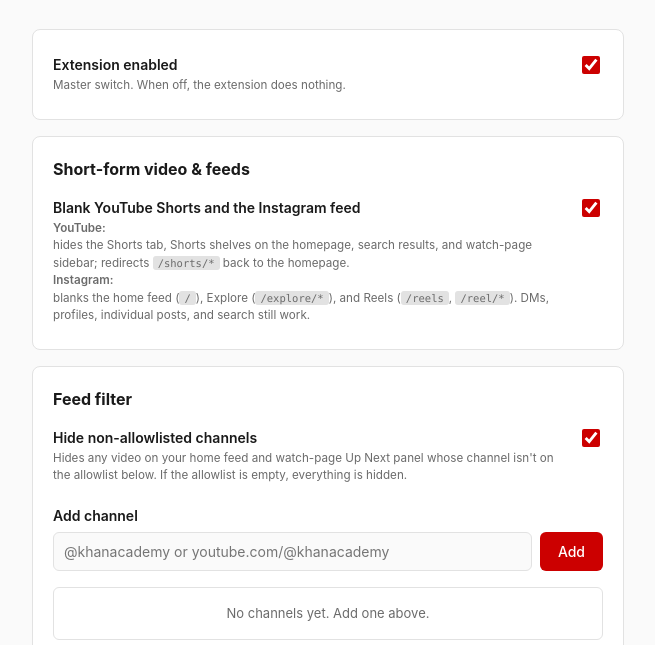
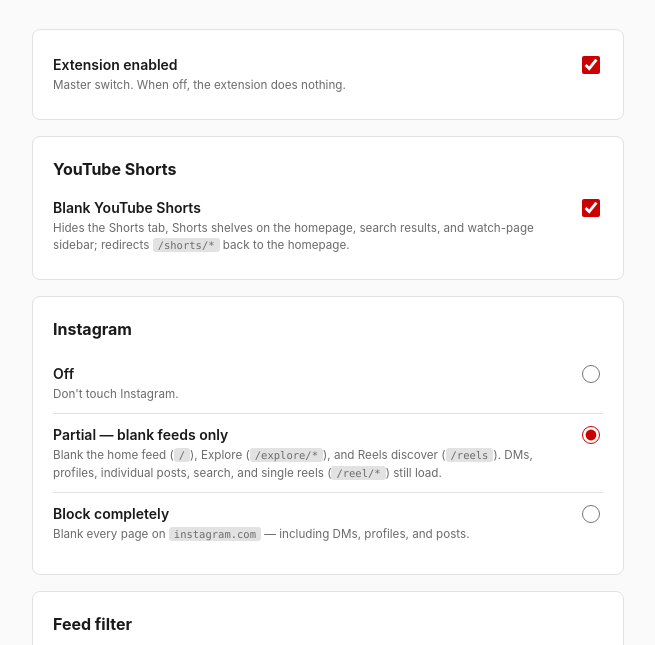
Before and after one commit to dk2lone/feedblock, a website with bundled scripts: page entrypoints/options/index.html in a window 1280 px wide. Shown: the part 123-768 px from the top of the page, without its empty margins (312-967 px from the left). Built offline with nearby package versions, Linux system fonts and the light colour scheme; what wxt would draw is missing.

Commit message:
Add Instagram mode setting: Off / Partial / Block completely
Splits Instagram blocking out from the shared shortFormVideo toggle. New
settings.instagram.mode (off|partial|full) with a dedicated Options card.
Full mode blanks every page on instagram.com via a new
data-feedblock-nuke="all" CSS rule; partial mode keeps existing
path-aware blanking (home/explore/reels). Legacy users keep current
behavior via storage migration that mirrors shortFormVideo.enabled into
the new field.

```diff
--- a/entrypoints/options/index.html
+++ b/entrypoints/options/index.html
@@ -27,22 +27,64 @@
       </section>
 
       <section class="card">
-        <h2>Short-form video & feeds</h2>
+        <h2>YouTube Shorts</h2>
         <label class="row">
           <span>
-            <strong>Blank YouTube Shorts and the Instagram feed</strong>
+            <strong>Blank YouTube Shorts</strong>
             <small>
-              <strong>YouTube:</strong> hides the Shorts tab, Shorts shelves on
-              the homepage, search results, and watch-page sidebar; redirects
-              <code>/shorts/*</code> back to the homepage.<br />
-              <strong>Instagram:</strong> blanks the home feed
-              (<code>/</code>), Explore (<code>/explore/*</code>), and Reels
-              (<code>/reels</code>, <code>/reel/*</code>). DMs, profiles,
-              individual posts, and search still work.
+              Hides the Shorts tab, Shorts shelves on the homepage, search
+              results, and watch-page sidebar; redirects <code>/shorts/*</code>
+              back to the homepage.
             </small>
           </span>
           <input type="checkbox" id="shorts-enabled" />
         </label>
+      </section>
+
+      <section class="card">
+        <h2>Instagram</h2>
+        <ul class="radio-list" role="radiogroup" aria-label="Instagram mode">
+          <li>
+            <label class="row">
+              <span>
+                <strong>Off</strong>
+                <small>Don't touch Instagram.</small>
+              </span>
+              <input type="radio" name="ig-mode" value="off" id="ig-off" />
+            </label>
+          </li>
+          <li>
+            <label class="row">
+              <span>
+                <strong>Partial — blank feeds only</strong>
+                <small>
+                  Blank the home feed (<code>/</code>), Explore
+                  (<code>/explore/*</code>), and Reels discover
+                  (<code>/reels</code>). DMs, profiles, individual posts,
+                  search, and single reels (<code>/reel/*</code>) still load.
+                </small>
+              </span>
+              <input
+                type="radio"
+                name="ig-mode"
+                value="partial"
+                id="ig-partial"
+              />
+            </label>
+          </li>
+          <li>
+            <label class="row">
+              <span>
+                <strong>Block completely</strong>
+                <small>
+                  Blank every page on <code>instagram.com</code> — including
+                  DMs, profiles, and posts.
+                </small>
+              </span>
+              <input type="radio" name="ig-mode" value="full" id="ig-full" />
+            </label>
+          </li>
+        </ul>
       </section>
 
       <section class="card">
--- a/entrypoints/options/main.ts
+++ b/entrypoints/options/main.ts
@@ -2,6 +2,7 @@ import { getSettings, setSettings } from '@/src/background/storage';
 import {
   DEFAULT_SETTINGS,
   type AllowlistChannel,
+  type InstagramMode,
   type Settings,
 } from '@/src/shared/types';
 import {
@@ -46,6 +47,7 @@ function render(): void {
   $<HTMLInputElement>('feed-enabled').checked = current.feedFilter.enabled;
   $<HTMLInputElement>('claude-enabled').checked = current.claude.enabled;
   $<HTMLInputElement>('claude-key').value = current.claude.apiKey;
+  $<HTMLInputElement>(`ig-${current.instagram.mode}`).checked = true;
   renderList('allow');
   renderList('block');
 }
@@ -86,6 +88,10 @@ function wire(): void {
   const immediate = ['enabled', 'shorts-enabled', 'feed-enabled', 'claude-enabled'];
   immediate.forEach((id) => $(id).addEventListener('change', save));
 
+  document.querySelectorAll<HTMLInputElement>('input[name="ig-mode"]').forEach(
+    (radio) => radio.addEventListener('change', save),
+  );
+
   $('claude-key').addEventListener('input', debouncedSave);
   $('test-key').addEventListener('click', testKey);
 
@@ -104,6 +110,7 @@ async function save(): Promise<void> {
   current = {
     enabled: $<HTMLInputElement>('enabled').checked,
     shortFormVideo: { enabled: $<HTMLInputElement>('shorts-enabled').checked },
+    instagram: { mode: readInstagramMode() },
     feedFilter: {
       enabled: $<HTMLInputElement>('feed-enabled').checked,
       allowlist: current.feedFilter.allowlist,
@@ -117,6 +124,15 @@ async function save(): Promise<void> {
   };
   await setSettings(current);
   flashSaved();
+}
+
+function readInstagramMode(): InstagramMode {
+  const checked = document.querySelector<HTMLInputElement>(
+    'input[name="ig-mode"]:checked',
+  );
+  const value = checked?.value;
+  if (value === 'off' || value === 'partial' || value === 'full') return value;
+  return current.instagram.mode;
 }
 
 const debouncedSave = debounce(save, 400);
--- a/entrypoints/options/style.css
+++ b/entrypoints/options/style.css
@@ -106,13 +106,29 @@ h1 {
   font-weight: normal;
 }
 
-.row input[type="checkbox"] {
+.row input[type="checkbox"],
+.row input[type="radio"] {
   flex-shrink: 0;
   width: 18px;
   height: 18px;
   margin-top: 2px;
   accent-color: var(--accent);
   cursor: pointer;
+}
+
+.radio-list {
+  list-style: none;
+  margin: 0;
+  padding: 0;
+}
+
+.radio-list li {
+  padding: 6px 0;
+  border-top: 1px solid var(--border);
+}
+
+.radio-list li:first-child {
+  border-top: none;
 }
 
 .disabled-row {
--- a/src/background/storage.ts
+++ b/src/background/storage.ts
@@ -2,6 +2,7 @@ import { browser } from 'wxt/browser';
 import {
   DEFAULT_SETTINGS,
   type AllowlistChannel,
+  type InstagramMode,
   type Settings,
 } from '@/src/shared/types';
 
@@ -14,6 +15,7 @@ type PartialSettings = {
   shortFormVideo?: Partial<Settings['shortFormVideo']>;
   // Legacy: pre-Instagram-Reels schema used `shorts`. Read it on load only.
   shorts?: Partial<Settings['shortFormVideo']>;
+  instagram?: Partial<Settings['instagram']>;
   feedFilter?: Omit<Partial<Settings['feedFilter']>, 'allowlist' | 'blocklist'> & {
     allowlist?: RawChannelList;
     blocklist?: RawChannelList;
@@ -45,12 +47,16 @@ export function onSettingsChanged(
 }
 
 function merge(defaults: Settings, partial: PartialSettings): Settings {
+  const shortFormVideo = {
+    ...defaults.shortFormVideo,
+    ...partial.shorts,
+    ...partial.shortFormVideo,
+  };
   return {
     enabled: partial.enabled ?? defaults.enabled,
-    shortFormVideo: {
-      ...defaults.shortFormVideo,
-      ...partial.shorts,
-      ...partial.shortFormVideo,
+    shortFormVideo,
+    instagram: {
+      mode: resolveInstagramMode(partial, shortFormVideo.enabled),
     },
     feedFilter: {
       enabled: partial.feedFilter?.enabled ?? defaults.feedFilter.enabled,
@@ -61,6 +67,20 @@ function merge(defaults: Settings, partial: PartialSettings): Settings {
     },
     claude: { ...defaults.claude, ...partial.claude },
   };
+}
+
+// Pre-split schema: Instagram blocking piggybacked on `shortFormVideo.enabled`.
+// For users upgrading, mirror that flag into the new instagram.mode field so
+// behavior doesn't change on first load.
+function resolveInstagramMode(
+  partial: PartialSettings,
+  sfvEnabled: boolean,
+): InstagramMode {
+  const stored = partial.instagram?.mode;
+  if (stored === 'off' || stored === 'partial' || stored === 'full') {
+    return stored;
+  }
+  return sfvEnabled ? 'partial' : 'off';
 }
 
 function normalizeChannelList(raw: RawChannelList): AllowlistChannel[] {
--- a/src/shared/types.ts
+++ b/src/shared/types.ts
@@ -1,4 +1,8 @@
 export type Strictness = 'lenient' | 'moderate' | 'strict';
+
+// 'partial' = blank feed/explore/reels only (DMs, profiles, posts, search,
+// single reels still load). 'full' = blank every page on instagram.com.
+export type InstagramMode = 'off' | 'partial' | 'full';
 
 export interface AllowlistChannel {
   id: string;
@@ -11,6 +15,9 @@ export interface Settings {
   enabled: boolean;
   shortFormVideo: {
     enabled: boolean;
+  };
+  instagram: {
+    mode: InstagramMode;
   };
   feedFilter: {
     enabled: boolean;
@@ -27,6 +34,7 @@ export interface Settings {
 export const DEFAULT_SETTINGS: Settings = {
   enabled: true,
   shortFormVideo: { enabled: true },
+  instagram: { mode: 'partial' },
   feedFilter: {
     enabled: false,
     allowlist: [],
--- a/src/sites/instagram/selectors.ts
+++ b/src/sites/instagram/selectors.ts
@@ -23,7 +23,10 @@ export const ALWAYS_HIDE_SELECTORS: readonly string[] = [
   'a[href$="/reels/"][role="tab"]',
 ];
 
-export type NukeMode = 'posts' | 'full' | null;
+// 'posts' — hide post articles in <main> (home).
+// 'full'  — hide <main> entirely (explore, bare reels discover).
+// 'all'   — hide <body> entirely (used by full-block mode, any path).
+export type NukeMode = 'posts' | 'full' | 'all' | null;
 
 /**
  * Decide how aggressively to blank the current route.
```
Also changed, not shown: entrypoints/instagram.content.ts (+6 -7 lines), src/sites/instagram/blocker.ts (+27 -8 lines).
